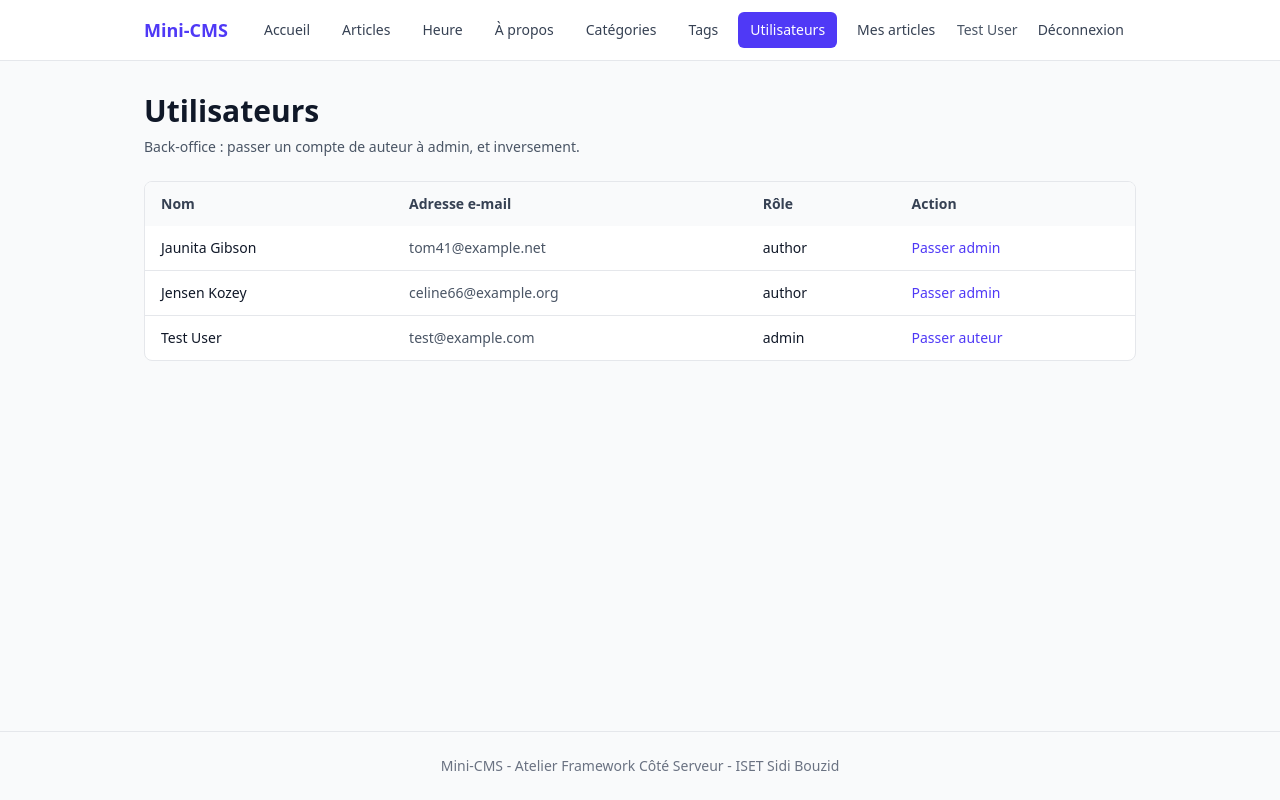
After one commit to mastouridhia/mini-cms, a Laravel app: page /admin/utilisateurs in a window 1280 px wide. The commit adds this page. Run offline with Laravel 12, Linux system fonts and the light colour scheme; a user stored in the database is signed in; data comes from the database, SQL or seed files in the repository; style sheets or scripts are compiled from the project's sources.

Commit message:
Defi : gestion des roles

```diff
--- /dev/null
+++ b/app/Http/Controllers/UserController.php
@@ -0,0 +1,26 @@
+<?php
+
+namespace App\Http\Controllers;
+
+use App\Http\Requests\UpdateUserRoleRequest;
+use App\Models\User;
+use Illuminate\Http\RedirectResponse;
+use Illuminate\View\View;
+
+class UserController extends Controller
+{
+    public function index(): View
+    {
+        return view('admin.users.index', [
+            'users' => User::orderBy('name')->get(),
+        ]);
+    }
+
+    public function updateRole(UpdateUserRoleRequest $request, User $user): RedirectResponse
+    {
+        $user->role = $request->validated('role');
+        $user->save();
+
+        return redirect()->route('admin.users.index')->with('success', 'Rôle de '.$user->name.' mis à jour.');
+    }
+}
--- a/app/Policies/PostPolicy.php
+++ b/app/Policies/PostPolicy.php
@@ -29,11 +29,11 @@ class PostPolicy
     }
 
     /**
-     * An admin edits every post, an author only edits their own posts.
+     * An author only edits their own posts (admins pass through Gate::before).
      */
     public function update(User $user, Post $post): bool
     {
-        return $user->isAdmin() || $user->id === $post->user_id;
+        return $user->id === $post->user_id;
     }
 
     /**
--- a/app/Providers/AppServiceProvider.php
+++ b/app/Providers/AppServiceProvider.php
@@ -24,6 +24,14 @@ class AppServiceProvider extends ServiceProvider
     {
         Model::preventLazyLoading(! app()->isProduction());
 
+        Gate::before(function (User $user, string $ability) {
+            if ($ability === 'changeRole') {
+                return null;
+            }
+
+            return $user->isAdmin() ? true : null;
+        });
+
         Gate::define('manage-categories', fn (User $user) => $user->isAdmin());
         Gate::define('manage-tags', fn (User $user) => $user->isAdmin());
     }
--- /dev/null
+++ b/resources/views/admin/users/index.blade.php
@@ -0,0 +1,38 @@
+<x-layout>
+    <x-slot:title>Utilisateurs - Mini-CMS</x-slot:title>
+
+    <x-page-header title="Utilisateurs" subtitle="Back-office : passer un compte de auteur à admin, et inversement." />
+
+    <div class="overflow-x-auto rounded-lg border border-gray-200 bg-white">
+        <table class="w-full text-left text-sm">
+            <thead class="bg-gray-50 text-gray-700">
+                <tr>
+                    <th scope="col" class="px-4 py-3">Nom</th>
+                    <th scope="col" class="px-4 py-3">Adresse e-mail</th>
+                    <th scope="col" class="px-4 py-3">Rôle</th>
+                    <th scope="col" class="px-4 py-3">Action</th>
+                </tr>
+            </thead>
+            <tbody class="divide-y divide-gray-200">
+                @foreach ($users as $user)
+                    <tr>
+                        <td class="px-4 py-3 font-medium">{{ $user->name }}</td>
+                        <td class="px-4 py-3 text-gray-600">{{ $user->email }}</td>
+                        <td class="px-4 py-3">{{ $user->role }}</td>
+                        <td class="px-4 py-3">
+                            <form method="POST" action="{{ route('admin.users.role', $user) }}">
+                                @csrf
+                                @method('PATCH')
+
+                                <input type="hidden" name="role" value="{{ $user->isAdmin() ? 'author' : 'admin' }}">
+                                <button type="submit" class="text-indigo-600 hover:underline">
+                                    {{ $user->isAdmin() ? 'Passer auteur' : 'Passer admin' }}
+                                </button>
+                            </form>
+                        </td>
+                    </tr>
+                @endforeach
+            </tbody>
+        </table>
+    </div>
+</x-layout>
--- a/resources/views/components/navbar.blade.php
+++ b/resources/views/components/navbar.blade.php
@@ -12,6 +12,9 @@
         @can('manage-tags')
             <x-nav-link to="admin.tags.index" match="admin.tags.*">Tags</x-nav-link>
         @endcan
+        @if (auth()->user()?->isAdmin())
+            <x-nav-link to="admin.users.index" match="admin.users.*">Utilisateurs</x-nav-link>
+        @endif
         @auth
             <x-nav-link to="my-posts">Mes articles</x-nav-link>
         @endauth
--- a/routes/web.php
+++ b/routes/web.php
@@ -6,6 +6,7 @@ use App\Http\Controllers\CategoryController;
 use App\Http\Controllers\PageController;
 use App\Http\Controllers\PostController;
 use App\Http\Controllers\TagController;
+use App\Http\Controllers\UserController;
 use Illuminate\Support\Facades\Route;
 
 Route::get('/', [PageController::class, 'home'])->name('home');
@@ -36,6 +37,8 @@ Route::middleware('writable')->group(function () {
         Route::prefix('admin')->name('admin.')->middleware('admin')->group(function () {
             Route::resource('categories', CategoryController::class)->except('show');
             Route::resource('tags', TagController::class)->except('show');
+            Route::get('/utilisateurs', [UserController::class, 'index'])->name('users.index');
+            Route::patch('/utilisateurs/{user}/role', [UserController::class, 'updateRole'])->name('users.role');
         });
     });
 
```
Also changed, not shown: app/Http/Requests/UpdateUserRoleRequest.php (added, +29 -0 lines), app/Policies/UserPolicy.php (added, +17 -0 lines), notes/s12-defi.md (added, +21 -0 lines), tests/Feature/UserRoleTest.php (added, +34 -0 lines).
